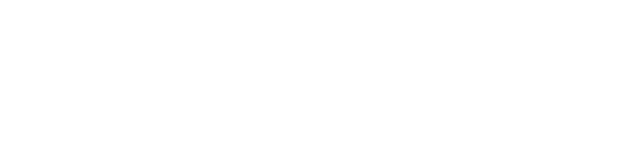
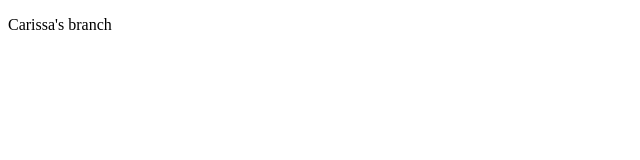
Before and after one commit to cbauerband/RedBadgeServer, a website: page index.html in a window 1280 px wide. Shown: the whole page, without its empty margins (0-640 px from the left). Drawn offline with Linux system fonts and the light colour scheme.

Commit message:
deploying Carissa's branch

```diff
--- a/index.html
+++ b/index.html
@@ -7,7 +7,7 @@
 </head>
 <body>
     <div>
-
+        <p>Carissa's branch</p>
     </div>
 </body>
 </html>
```
